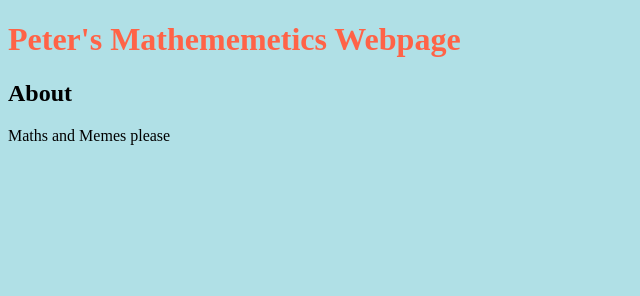
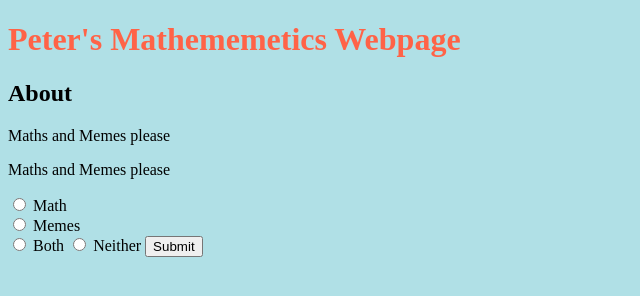
Before and after one commit to mlcameron/mlcameron.github.io, a plain HTML site: page about.html in a window 1280 px wide. Shown: the whole page, without its empty margins (0-640 px from the left). Drawn offline with Linux system fonts and the light colour scheme.

Commit message:
add form

```diff
--- a/about.html
+++ b/about.html
@@ -8,5 +8,18 @@
 
 <p>Maths and Memes please</p>
 
+<p>Maths and Memes please</p>
+<form>
+  <input type="radio" id="math" name="maths" value="math">
+  <label for="math">Math</label><br>
+  <input type="radio" id="meme" name="memes" value="meme">
+  <label for="meme">Memes</label><br>
+  <input type="radio" id="both" name="boths" value="both">
+  <label for="both">Both</label>
+  <input type="radio" id="neither" name="neiths" value="neither">
+  <label for="neither">Neither</label>
+  <input type="submit" value="Submit">
+</form>
+
 </body>
 </html>
```
